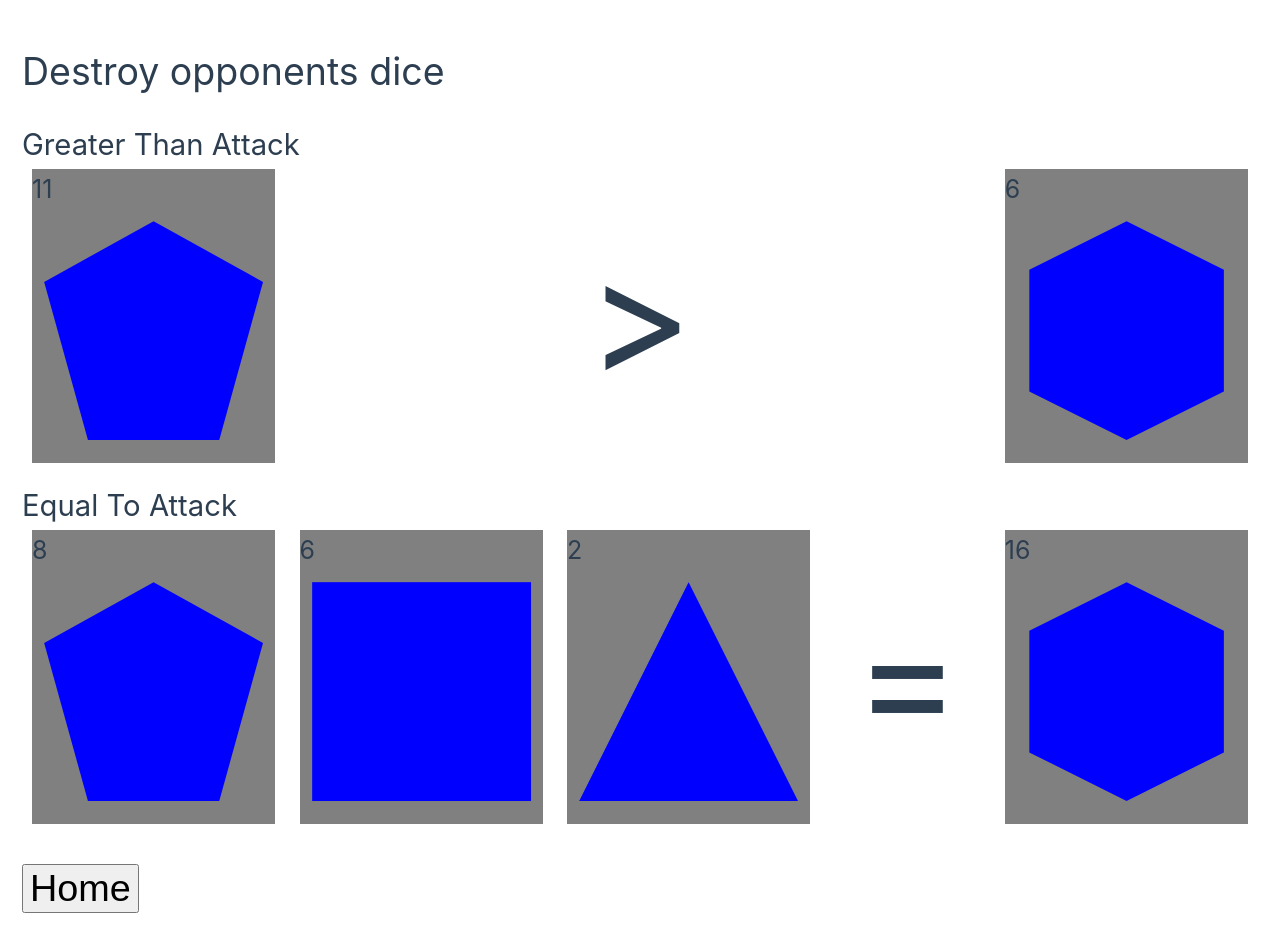
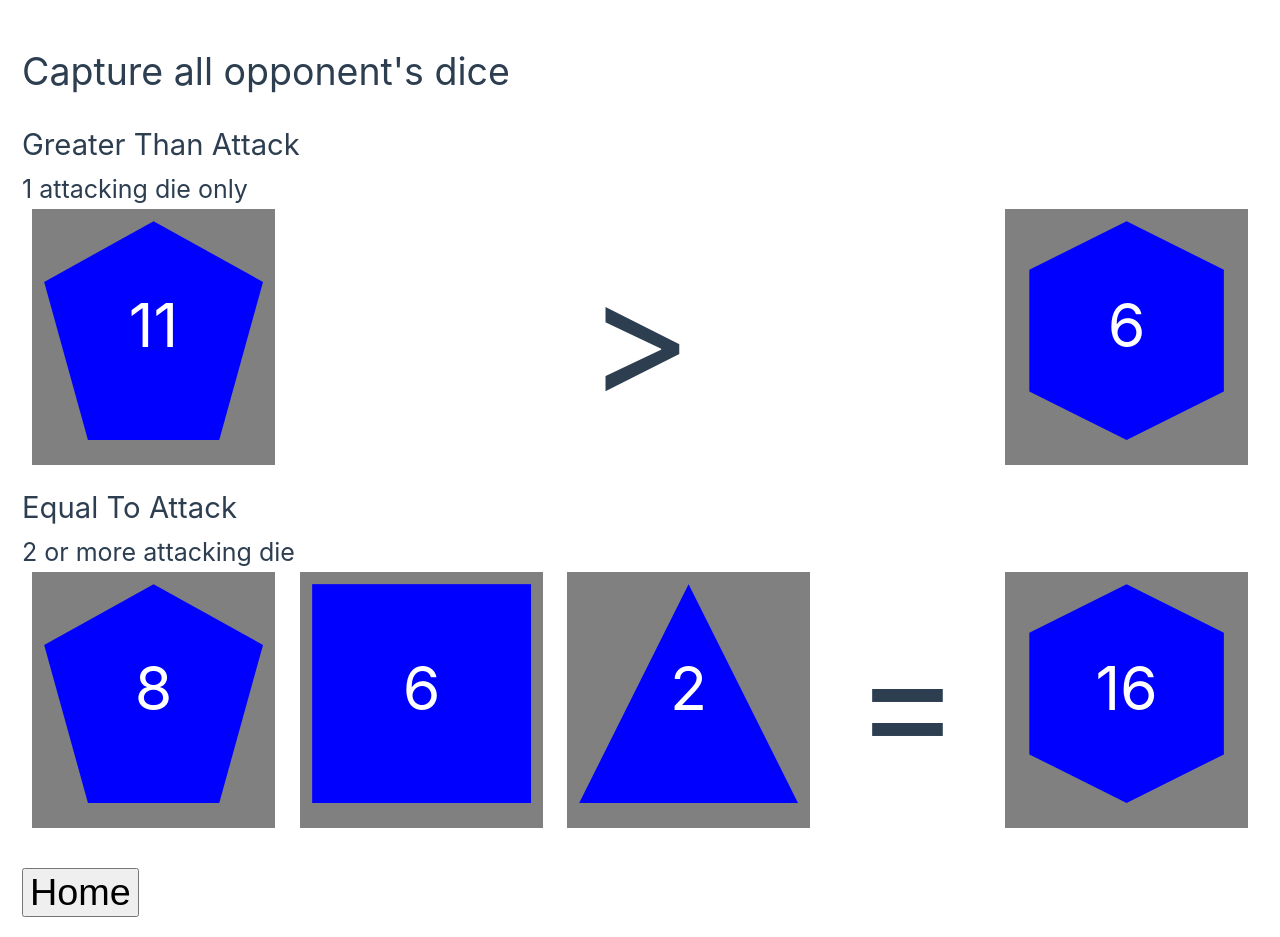
Before and after one commit to ericcorona1/dice-attack, a Vue app: page / in a window 1280 px wide. Both pictures are taken after a click on the button "How to Play". Built offline with nearby package versions, Linux system fonts and the light colour scheme.

Commit message:
value is centered

```diff
--- a/src/components/Dice.vue
+++ b/src/components/Dice.vue
@@ -1,6 +1,6 @@
 <template>
   <div class="dice">
-    <p>{{ value }}</p>
+    <!-- <p>{{ value }}</p> -->
     <component :is="diceTypes[selectedDie]" :value="value" />
   </div>
 </template>
--- a/src/components/Instructions.vue
+++ b/src/components/Instructions.vue
@@ -10,10 +10,11 @@ const activeMenu = useMenuStore();
 <template>
   <section class="page">
     <header>
-      <h2>Destroy opponents dice</h2>
+      <h2>Capture all opponent's dice</h2>
     </header>
     <div class="wrapper">
       <h3>Greater Than Attack</h3>
+      <p>1 attacking die only</p>
       <div class="attackType">
         <Dice :value="11" selected-die="D12" />
         <!-- <GreaterThan /> -->
@@ -23,6 +24,7 @@ const activeMenu = useMenuStore();
     </div>
     <div class="wrapper">
       <h3>Equal To Attack</h3>
+      <p>2 or more attacking die</p>
       <div class="attackType">
         <Dice :value="8" selected-die="D12" />
         <Dice :value="6" selected-die="D6" />
--- a/src/components/icons/D10.vue
+++ b/src/components/icons/D10.vue
@@ -11,6 +11,26 @@
         fill="blue"
         transform="rotate(90, 50, 50)"
       />
+      <text
+        x="50"
+        y="50"
+        text-anchor="middle"
+        dominant-baseline="middle"
+        fill="white"
+      >
+        {{ value }}
+      </text>
     </svg>
   </div>
 </template>
+
+<script>
+export default {
+  props: {
+    value: {
+      type: Number,
+      required: true,
+    },
+  },
+};
+</script>
--- a/src/components/icons/D12.vue
+++ b/src/components/icons/D12.vue
@@ -7,6 +7,26 @@
     >
       <!-- D12 -->
       <polygon points="50,5 95,30 77,95 23,95 5,30" fill="blue" />
+      <text
+        x="50"
+        y="50"
+        text-anchor="middle"
+        dominant-baseline="middle"
+        fill="white"
+      >
+        {{ value }}
+      </text>
     </svg>
   </div>
 </template>
+
+<script>
+export default {
+  props: {
+    value: {
+      type: Number,
+      required: true,
+    },
+  },
+};
+</script>
--- a/src/components/icons/D20.vue
+++ b/src/components/icons/D20.vue
@@ -7,6 +7,26 @@
     >
       <!-- D20: Hexagon -->
       <polygon points="50,5 90,25 90,75 50,95 10,75 10,25" fill="blue" />
+      <text
+        x="50"
+        y="50"
+        text-anchor="middle"
+        dominant-baseline="middle"
+        fill="white"
+      >
+        {{ value }}
+      </text>
     </svg>
   </div>
 </template>
+
+<script>
+export default {
+  props: {
+    value: {
+      type: Number,
+      required: true,
+    },
+  },
+};
+</script>
--- a/src/components/icons/D4.vue
+++ b/src/components/icons/D4.vue
@@ -7,6 +7,26 @@
     >
       <!-- D4: Triangle -->
       <polygon points="50,5 95,95 5,95" fill="blue" />
+      <text
+        x="50"
+        y="50"
+        text-anchor="middle"
+        dominant-baseline="middle"
+        fill="white"
+      >
+        {{ value }}
+      </text>
     </svg>
   </div>
 </template>
+
+<script>
+export default {
+  props: {
+    value: {
+      type: Number,
+      required: true,
+    },
+  },
+};
+</script>
--- a/src/components/icons/D6.vue
+++ b/src/components/icons/D6.vue
@@ -7,6 +7,26 @@
     >
       <!-- D6: Square -->
       <rect x="5" y="5" width="90" height="90" fill="blue" />
+      <text
+        x="50"
+        y="50"
+        text-anchor="middle"
+        dominant-baseline="middle"
+        fill="white"
+      >
+        {{ value }}
+      </text>
     </svg>
   </div>
 </template>
+
+<script>
+export default {
+  props: {
+    value: {
+      type: Number,
+      required: true,
+    },
+  },
+};
+</script>
--- a/src/components/icons/D8.vue
+++ b/src/components/icons/D8.vue
@@ -7,6 +7,26 @@
     >
       <!-- D8: Vertical Diamond -->
       <polygon points="60,20 80,50 60,80 40,50" fill="blue" />
+      <text
+        x="50"
+        y="50"
+        text-anchor="middle"
+        dominant-baseline="middle"
+        fill="white"
+      >
+        {{ value }}
+      </text>
     </svg>
   </div>
 </template>
+
+<script>
+export default {
+  props: {
+    value: {
+      type: Number,
+      required: true,
+    },
+  },
+};
+</script>
```
